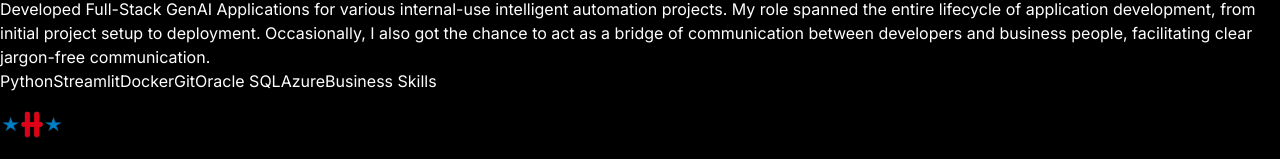
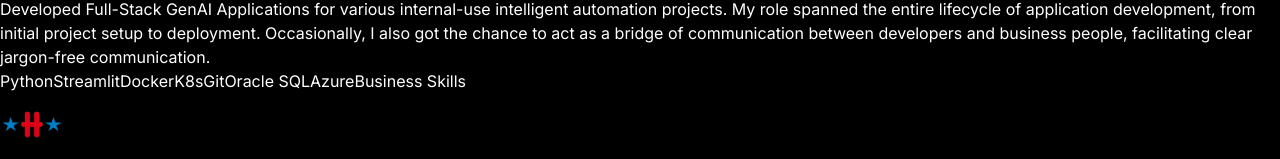
Before and after one commit to Palmgrenoskari/portfolio-site, a Next.js app: page /work in a window 1280 px wide. Shown: the part 531-690 px from the top of the page. Built offline with nearby package versions, Linux system fonts and the light colour scheme.

Commit message:
Add K8s to Telia technologies

```diff
--- a/src/app/work/page.tsx
+++ b/src/app/work/page.tsx
@@ -51,6 +51,7 @@ export default function WorkPage() {
         { name: "Python", type: "language" },
         { name: "Streamlit", type: "framework" },
         { name: "Docker", type: "tool" },
+        { name: "K8s", type: "tool" },
         { name: "Git", type: "tool" },
         { name: "Oracle SQL", type: "database" },
         { name: "Azure", type: "cloud" },
```
